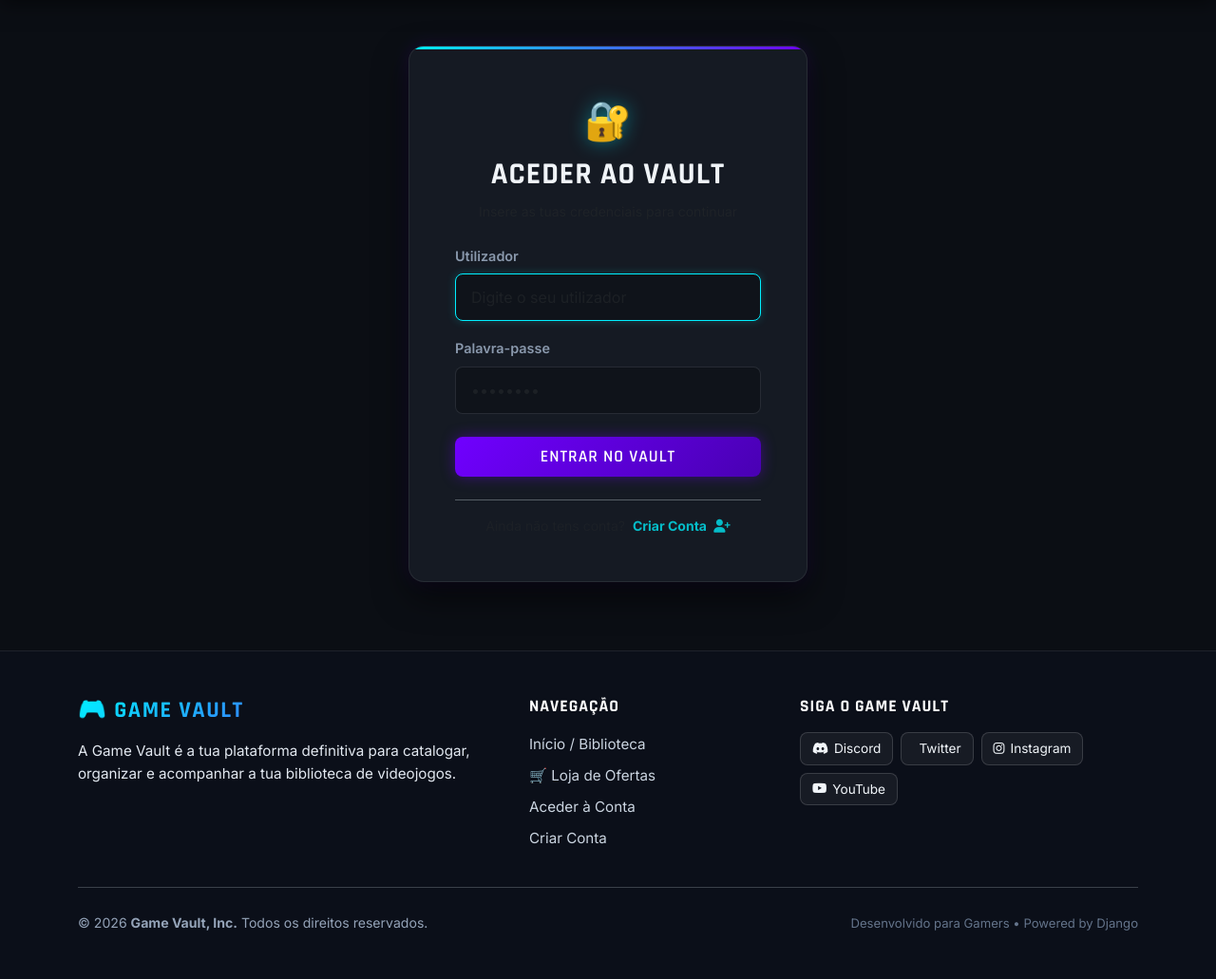
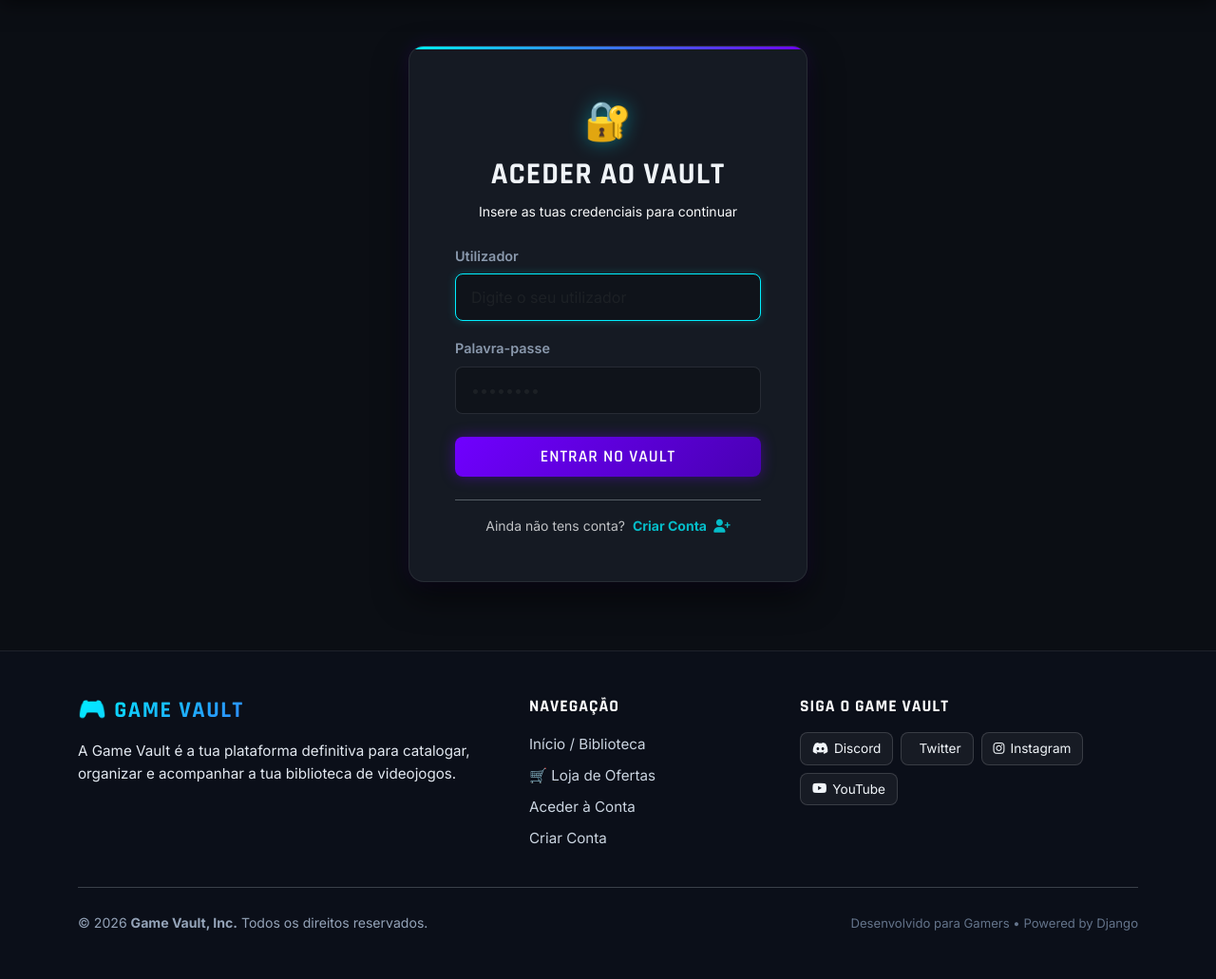
Before and after one commit to GustavoDev76/Meu_ProjetoDjango, a Django app: page /accounts/login/ in a window 1280 px wide. Shown: the part 70-1101 px from the top of the page at 95% size. Run offline with Django 5.2, Linux system fonts and the light colour scheme.

Commit message:
upload do site Game Vault

```diff
--- a/jogos/templates/registration/login.html
+++ b/jogos/templates/registration/login.html
@@ -6,7 +6,7 @@
         <div class="text-center mb-4">
             <div class="login-icon mb-2">🔐</div>
             <h2 class="login-title">Aceder ao Vault</h2>
-            <p class="text-muted small">Insere as tuas credenciais para continuar</p>
+            <p class="text-light small">Insere as tuas credenciais para continuar</p>
         </div>
 
         {% if form.errors %}
@@ -33,7 +33,7 @@
 
         <!-- Chamada para criar conta -->
         <div class="mt-4 text-center border-top border-secondary pt-3 opacity-75">
-            <p class="text-muted mb-0 small">Ainda não tens conta?
+            <p class="text-light mb-0 small">Ainda não tens conta?
                 <a href="{% url 'register' %}" class="fw-bold text-decoration-none ms-1" style="color: #00f3ff;">
                     Criar Conta <i class="fa-solid fa-user-plus ms-1"></i>
                 </a>
```
